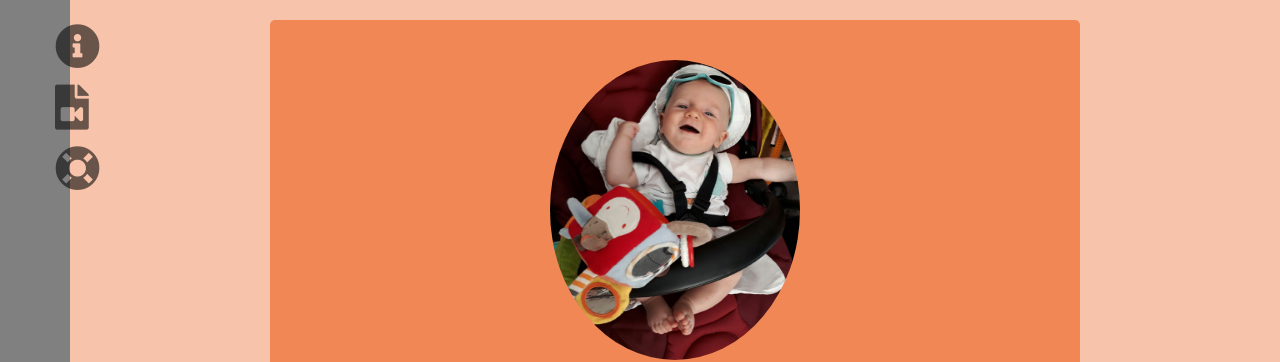
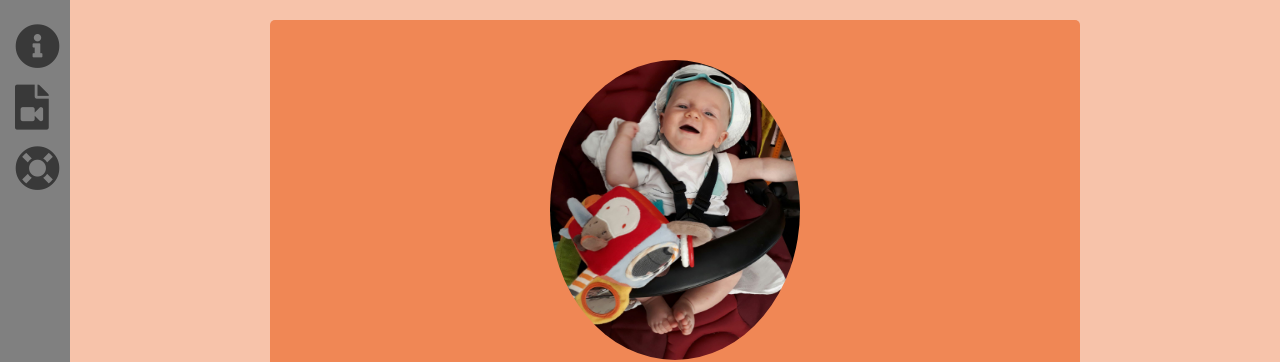
Before and after one commit to timotte1984/profile, a plain HTML site: page index.html in a window 1280 px wide. Shown: the top 362 px of the page. Drawn offline with nearby package versions, Linux system fonts and the light colour scheme.

Commit message:
change sidebar

```diff
--- a/style.css
+++ b/style.css
@@ -16,12 +16,11 @@ body{
 
 .list-no-bullet{
   list-style-type: none;
-  margin: 15px;
+  padding-left: 15px;
 }
 
 #sidebar a {
   font-size: 45px;
-  text-align: center
 }
 
 
```
